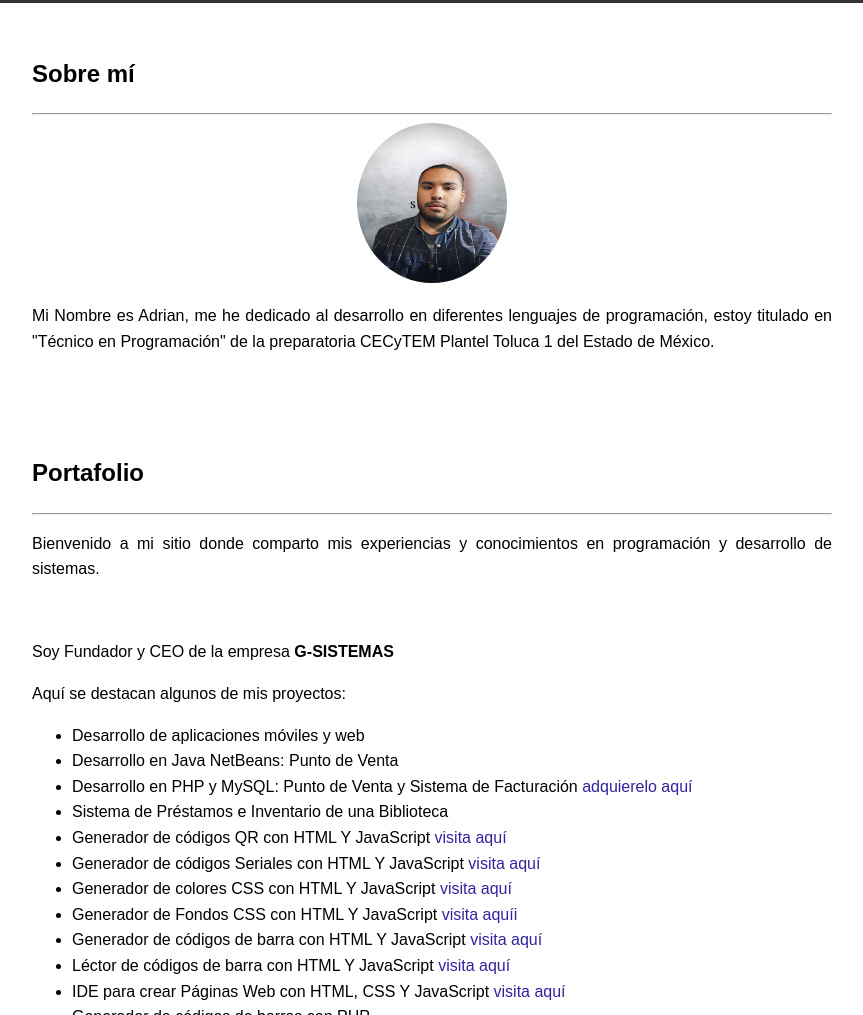
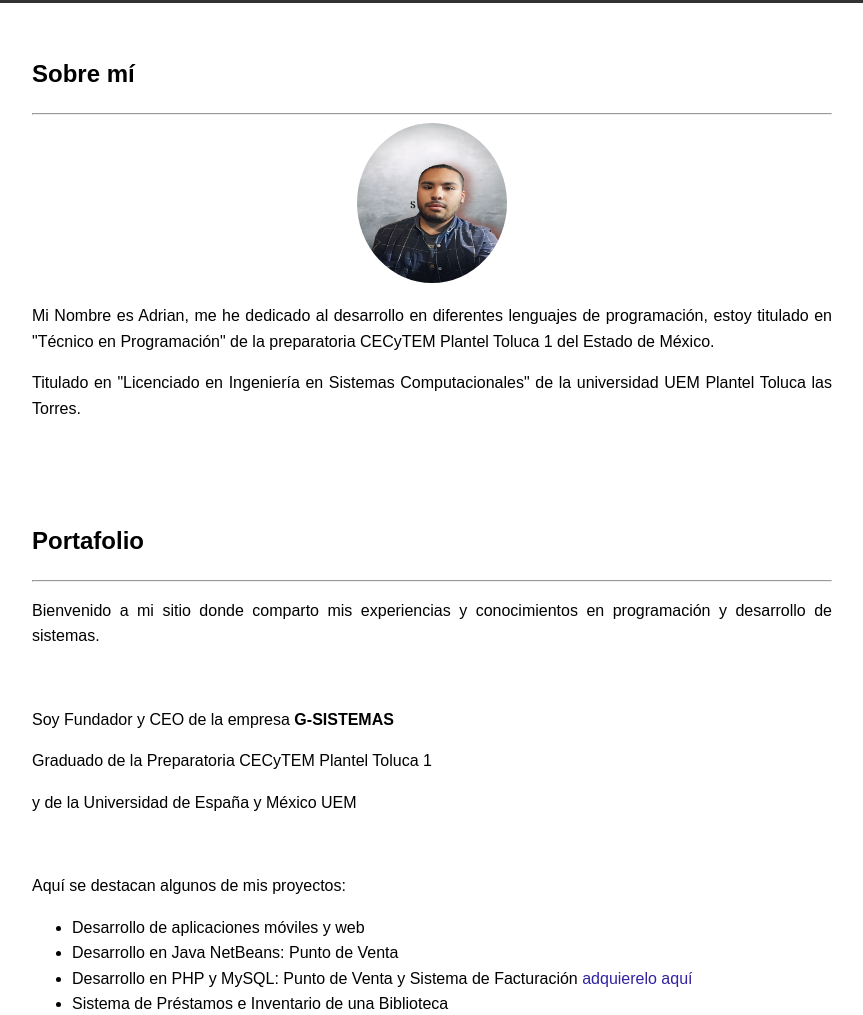
Before and after one commit to Tu-Sistema-Preferido/AdrianG, a plain HTML site: page index.html in a window 1280 px wide. Shown: the part 335-1350 px from the top of the page, without its empty margins (208-1071 px from the left). Drawn offline with Linux system fonts and the light colour scheme.

Commit message:
Update index.html

```diff
--- a/index.html
+++ b/index.html
@@ -3,7 +3,7 @@
 <head>
     <meta charset="UTF-8">
     <meta name="viewport" content="width=device-width, initial-scale=1.0">
-    <title>Adrian Gomora - Técnico en Programación</title>
+    <title>Adrian Gomora - Ingeniero en Sistemas Computacionales y Técnico en Programación</title>
     <link rel="stylesheet" href="styles.css">
     <link rel="shortcut icon" href="logo.jpeg"/>
     <style>
@@ -161,15 +161,15 @@
         <hr>
         <img src="fotoperfil.jpeg" alt="Foto de Adrian">
         <p>Mi Nombre es Adrian, me he dedicado al desarrollo en diferentes lenguajes de programación, estoy titulado en "Técnico en Programación" de la preparatoria CECyTEM Plantel Toluca 1 del Estado de México.</p>
-        <!--p>Titulado en "Licenciado en Ingeniería en Sistemas Computacionales" de la universidad UEM Plantel Toluca las Torres.<p-->
+        <p>Titulado en "Licenciado en Ingeniería en Sistemas Computacionales" de la universidad UEM Plantel Toluca las Torres.<p>
     </section>
     <section id="portfolio">
         <h2>Portafolio</h2>
         <hr>
         <p>Bienvenido a mi sitio donde comparto mis experiencias y conocimientos en programación y desarrollo de sistemas.</p><br>
         <p>Soy Fundador y CEO de la empresa <strong>G-SISTEMAS</strong></p>
-        <!--p>Graduado de la Preparatoria CECyTEM Plantel Toluca 1</p>
-        <p>y de la Universidad de España y México UEM</p><br-->
+        <p>Graduado de la Preparatoria CECyTEM Plantel Toluca 1</p>
+        <p>y de la Universidad de España y México UEM</p><br>
         <p>Aquí se destacan algunos de mis proyectos:</p>
         <ul>
             <li>Desarrollo de aplicaciones móviles y web</li>
```
